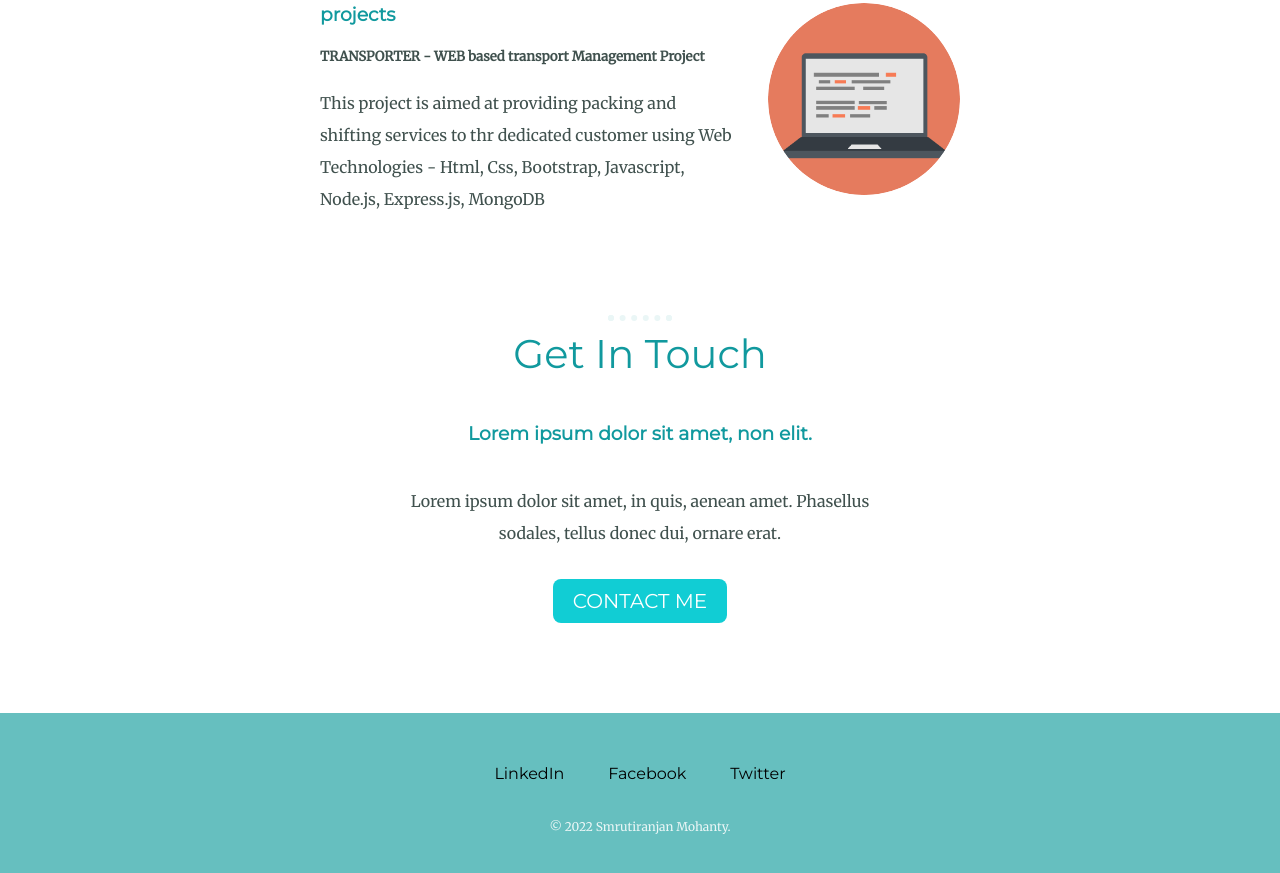
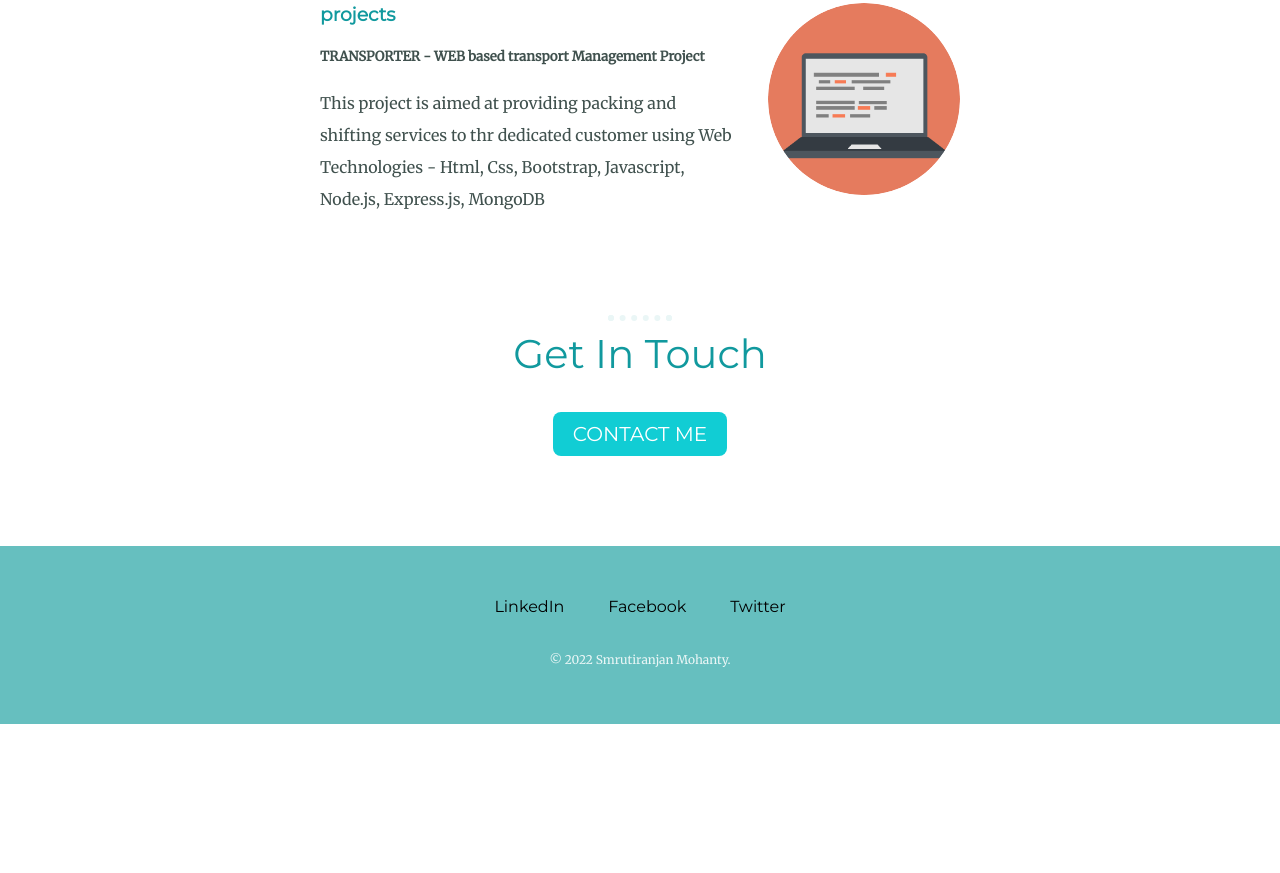
Before and after one commit to smrutisonu7070/PersonalWebsite, a plain HTML site: page index.html in a window 1280 px wide. Shown: the part 1649-2522 px from the top of the page. After the commit the page ends 2373 px from the top, so only its background shows below. Drawn offline with Linux system fonts and the light colour scheme.

Commit message:
Update index.html

```diff
--- a/index.html
+++ b/index.html
@@ -49,8 +49,8 @@
     <hr>
     <div class="contact-me">
       <h2>Get In Touch</h2>
-      <h3>Lorem ipsum dolor sit amet, non elit.</h3>
-      <p class="contact-message">Lorem ipsum dolor sit amet, in quis, aenean amet. Phasellus sodales, tellus donec dui, ornare erat.</p>
+<!--       <h3>Lorem ipsum dolor sit amet, non elit.</h3>
+      <p class="contact-message">Lorem ipsum dolor sit amet, in quis, aenean amet. Phasellus sodales, tellus donec dui, ornare erat.</p> -->
       <a class="btn" href="mailto:smrutisonu7070@gmail.com">CONTACT ME</a>
     </div>
   </div>
```
